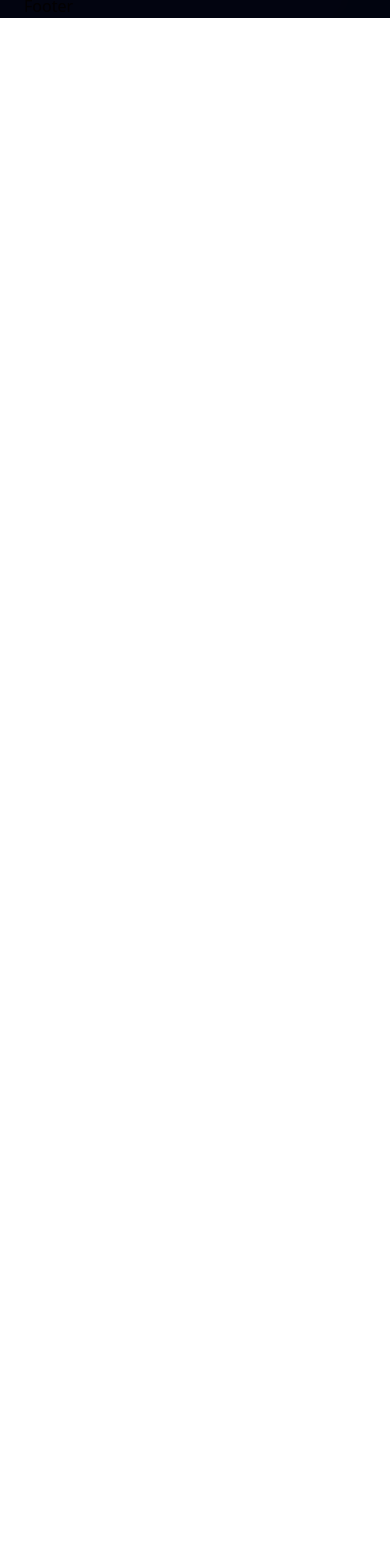
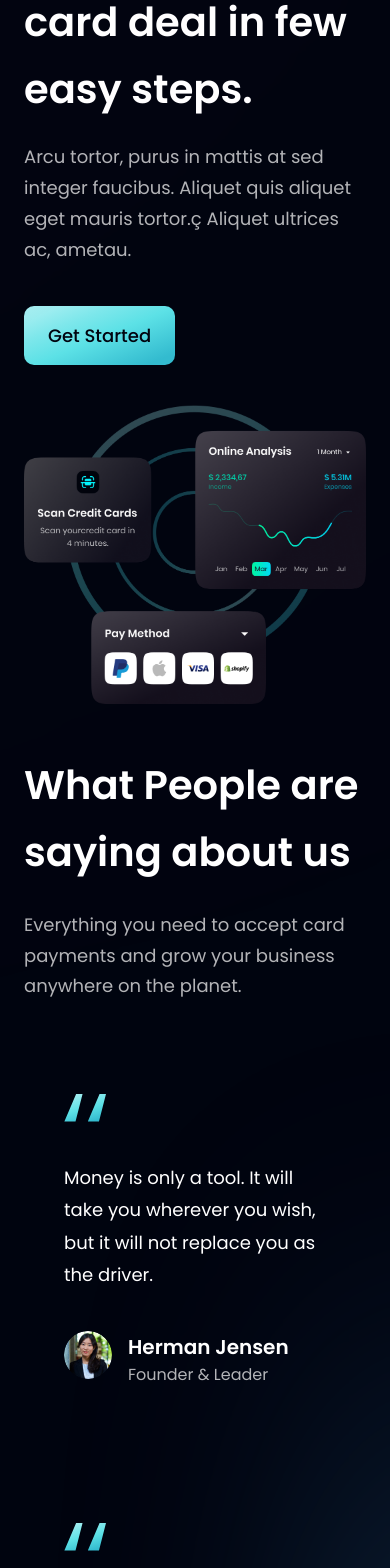
Before and after one commit to rzilla92/bank-modern-ui, a React (Vite) app: page / in a window 390 px wide. Shown: the part 3606-5174 px from the top of the page. Before the commit the page ends 3624 px from the top, so only its background shows below. Built offline with nearby package versions, Linux system fonts and the light colour scheme.

Commit message:
Added new components & update styling

```diff
--- a/src/components/Billing.jsx
+++ b/src/components/Billing.jsx
@@ -24,8 +24,8 @@
       </p>
 
       <div className="flex flex-row flex-wrap sm:mt-10 mt-6">
-        <img src={apple} alt="google_play" className="w-[128.86px] h-[42.05px] object-contain mr-5 cursor-pointer" />
-        <img src={google} alt="google_play" className="w-[144.17px] h-[43.08px] object-contain cursor-pointer" />
+        <img src={apple} alt="google_play" className="w-[128.86px] h-[42.05px] object-contain mr-5 cursor-pointer hover:opacity-75" />
+        <img src={google} alt="google_play" className="w-[144.17px] h-[43.08px] object-contain cursor-pointer hover:opacity-75" />
       </div>
     </div>
   </section>
--- a/src/components/Business.jsx
+++ b/src/components/Business.jsx
@@ -3,7 +3,7 @@
 import Button from './Button'
 
 const FeatureCard = ({ icon, title, content, index }) => (
-  <div className={`flex flex-row p-6 rounded-[20px] ${index !== features.length - 1 ? "mb-6" : "mb-0"} feature-card`}>
+  <div className={`flex flex-row p-6 rounded-[20px] ${index !== features.length - 1 ? "mb-6" : "mb-0"} hover:scale-105 hover:transition-all feature-card`}>
     <div className={`w-[64px] h-[64px] rounded-full ${styles.flexCenter} bg-dimBlue`}>
       <img src={icon} alt="cardicon" className="w-[50%] h-[50%] object-contain" />
     </div>
--- a/src/components/Button.jsx
+++ b/src/components/Button.jsx
@@ -1,7 +1,7 @@
 import React from 'react'
 
 const Button = ({ styles }) => (
-  <button type="button" className={`py-4 px-6 font-poppins font-medium text-[18px] text-primary bg-blue-gradient rounded-[10px] outline-none ${styles}`}>
+  <button type="button" className={`py-4 px-6 font-poppins font-medium text-[18px] text-primary bg-blue-gradient hover:text-white hover:scale-105 hover:transition rounded-[10px] outline-none ${styles}`}>
     Get Started
   </button>
 );
--- a/src/components/CardDeal.jsx
+++ b/src/components/CardDeal.jsx
@@ -1,9 +1,26 @@
-import React from 'react'
+import { card } from "../assets";
+import styles, { layout } from "../style";
+import Button from "./Button";
 
-const CardDeal = () => {
-  return (
-    <div>CardDeal</div>
-  )
-}
+const CardDeal = () => (
+  <section className={layout.section}>
+    <div className={layout.sectionInfo}>
+      <h2 className={styles.heading2}>
+        Find a better card deal <br className="sm:block hidden" /> in few easy
+        steps.
+      </h2>
+      <p className={`${styles.paragraph} max-w-[470px] mt-5`}>
+        Arcu tortor, purus in mattis at sed integer faucibus. Aliquet quis
+        aliquet eget mauris tortor.ç Aliquet ultrices ac, ametau.
+      </p>
+
+      <Button styles={`mt-10`} />
+    </div>
+
+    <div className={layout.sectionImg}>
+      <img src={card} alt="billing" className="w-[100%] h-[100%]" />
+    </div>
+  </section>
+);
 
 export default CardDeal
--- a/src/components/FeedbackCard.jsx
+++ b/src/components/FeedbackCard.jsx
@@ -1,9 +1,24 @@
-import React from 'react'
+import { quotes } from "../assets";
 
-const FeedbackCard = () => {
-  return (
-    <div>FeedbackCard</div>
-  )
-}
+const FeedbackCard = ({ content, name, title, img }) => (
+  <div className="flex justify-between flex-col px-10 py-12 rounded-[20px]  max-w-[370px] md:mr-10 sm:mr-5 mr-0 my-5 feedback-card">
+    <img src={quotes} alt="double_quotes" className="w-[42.6px] h-[27.6px] object-contain" />
+    <p className="font-poppins font-normal text-[18px] leading-[32.4px] text-white my-10">
+      {content}
+    </p>
+
+    <div className="flex flex-row">
+      <img src={img} alt={name} className="w-[48px] h-[48px] rounded-full" />
+      <div className="flex flex-col ml-4">
+        <h4 className="font-poppins font-semibold text-[20px] leading-[32px] text-white">
+          {name}
+        </h4>
+        <p className="font-poppins font-normal text-[16px] leading-[24px] text-dimWhite">
+          {title}
+        </p>
+      </div>
+    </div>
+  </div>
+)
 
 export default FeedbackCard
--- a/src/components/GetStarted.jsx
+++ b/src/components/GetStarted.jsx
@@ -3,7 +3,7 @@
 
 const GetStarted = () => (
   <div className={`${styles.flexCenter} w-[140px] h-[140px] rounded-full bg-blue-gradient p-[2px] cursor-pointer`}>
-    <div className={`${styles.flexCenter} flex-col bg-primary w-[100%] h-[100%] rounded-full`}>
+    <div className={`${styles.flexCenter} flex-col bg-primary w-[100%] h-[100%] rounded-full hover:scale-90 hover:transition-all`}>
       <div className={`${styles.flexStart} flex-row`}>
         <p className="font-poppins font-medium text-[18px] leading-[23.4px] mr-3">
           <span className="text-gradient">Get</span>
--- a/src/components/Navbar.jsx
+++ b/src/components/Navbar.jsx
@@ -16,8 +16,8 @@
           <li
             key={nav.id}
             className={`font-poppins font-normal cursor-pointer text-[16px] ${
-              active === nav.title ? "text-white" : "text-dimWhite"
-            } ${index === navLinks.length - 1 ? "mr-0" : "mr-10"}`}
+              active === nav.title ? "text-secondary" : "text-dimWhite"
+            } ${index === navLinks.length - 1 ? "mr-0" : "mr-10"} hover:text-secondary hover:transition-all`}
             onClick={() => setActive(nav.title)}
           >
             <a href={`#${nav.id}`}>{nav.title}</a>
--- a/src/components/Testimonials.jsx
+++ b/src/components/Testimonials.jsx
@@ -1,9 +1,27 @@
-import React from 'react'
+import { feedback } from "../constants";
+import styles from "../style";
+import FeedbackCard from "./FeedbackCard";
 
-const Testimonials = () => {
-  return (
-    <div>Testimonials</div>
-  )
-}
+const Testimonials = () => (
+  <section id="clients" className={`${styles.paddingY} ${styles.flexCenter} flex-col relative `}>
+    <div className="absolute z-[0] w-[60%] h-[60%] -right-[50%] rounded-full blue__gradient bottom-40" />
+
+    <div className="w-full flex justify-between items-center md:flex-row flex-col sm:mb-16 mb-6 relative z-[1]">
+      <h2 className={styles.heading2}>
+        What People are <br className="sm:block hidden" /> saying about us
+      </h2>
+      <div className="w-full md:mt-0 mt-6">
+        <p className={`${styles.paragraph} text-left max-w-[450px]`}>
+          Everything you need to accept card payments and grow your business
+          anywhere on the planet.
+        </p>
+      </div>
+    </div>
+
+    <div className="flex flex-wrap sm:justify-start justify-center w-full feedback-container relative z-[1]">
+      {feedback.map((card) => <FeedbackCard key={card.id} {...card} />)}
+    </div>
+  </section>
+)
 
 export default Testimonials
```
